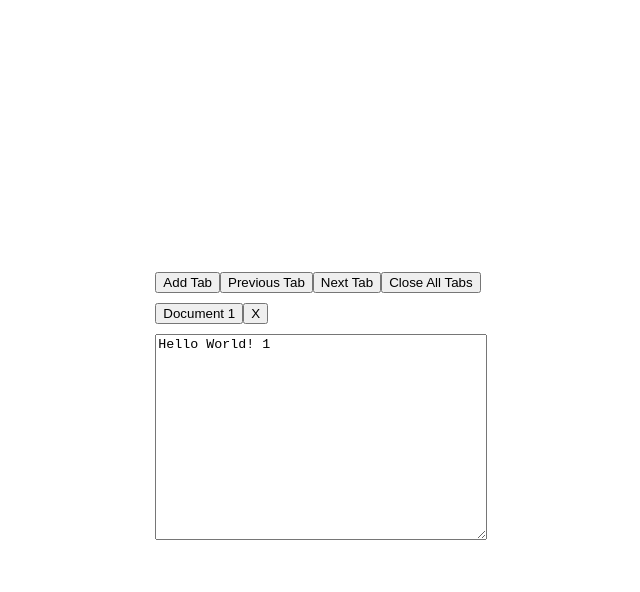
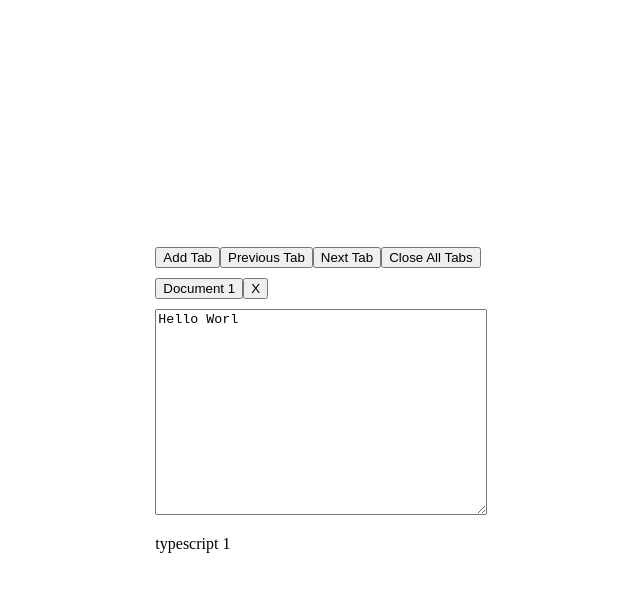
Before and after one commit to xosnrdev/TabKit, a React (Vite) app: page / in a window 1280 px wide. Both pictures are taken after a click on the button "Add Tab". Shown: the top 592 px of the page, without its empty margins (322-962 px from the left). Built offline with nearby package versions, Linux system fonts and the light colour scheme.

Commit message:
chore(tabSlice): efficiency and clean ups to make tabkit even better

```diff
--- a/src/DogFood.tsx
+++ b/src/DogFood.tsx
@@ -11,7 +11,8 @@ const TextEditor: FC = () => {
 			addTab({
 				title: `Document ${tabs.length + 1}`,
 				content: `Hello World! ${tabs.length + 1}`,
-				config: { persist: true, maxTabs: 5, reorderable:false },
+				meta: `typescript ${tabs.length + 1}`,
+				config: { maxTabs: 5, maxContentSize: 10, reorderable: true},
 			})
 
 		} catch (error) {
@@ -74,6 +75,9 @@ const TextEditor: FC = () => {
 					<textarea id="TextEditor" value={activeTab.content} onChange={handleTextChange} style={{ width: '100%', height: '200px' }} />
 				</div>
 			)}
+			{activeTab && (
+				<p>{activeTab.meta}</p>
+			)}
 		</div>
 	);
 };
--- a/src/context/tabSlice.ts
+++ b/src/context/tabSlice.ts
@@ -24,7 +24,7 @@ enum TabConfigOptions {
 }
 
 type TabConfig = {
-	[key in TabConfigOptions]?: key extends TabConfigOptions.MaxTabs | TabConfigOptions.MaxContentSize ? number : boolean;
+	readonly [key in TabConfigOptions]?: key extends TabConfigOptions.MaxTabs | TabConfigOptions.MaxContentSize ? number : boolean;
 };
 
 export interface Tab {
@@ -32,6 +32,7 @@ export interface Tab {
 	readonly title: string;
 	readonly content: string;
 	readonly isDirty: boolean;
+	readonly meta?: string
 	readonly config?: TabConfig;
 }
 
@@ -104,11 +105,16 @@ const tabsSlice = createSlice({
 				throw new TabError("Invalid tab content. Content must be a string.");
 			}
 
+			if (payload.meta !== undefined && typeof payload.meta !== "string") {
+				throw new TabError("Invalid meta content. Content must be a string.");
+			}
+
 			const newTab: Tab = {
 				id: generateTabId(),
 				...payload,
 				content: payload.content.length <= maxContentSize ? payload.content : payload.content.substring(0, maxContentSize),
 				isDirty: !!payload.content,
+				meta: payload.meta,
 				config: { ...defaultConfig, ...(payload.config || {}) },
 			};
 
@@ -182,21 +188,21 @@ const tabsSlice = createSlice({
 		switchTab: (state, { payload: direction }: PayloadAction<"next" | "previous">) => {
 			const { activeTabId, entities, ids } = state;
 			const currentIndex = ids.indexOf(activeTabId || "");
-
 			if (currentIndex !== -1) {
 				const length = ids.length;
+				const increment = direction === "next" ? 1 : -1;
 				let newIndex = currentIndex;
 
-				const increment = direction === "next" ? 1 : -1;
 				// Find the next reorderable tab index
-				for (let i = 1; i < length; i++) {
-					newIndex = (currentIndex + increment * i + length) % length;
-					if (entities[ids[newIndex]]?.config?.reorderable) {
-						break;
-					}
-				}
-				// Update activeTabId if the newIndex is different
-				if (newIndex !== currentIndex) {
+				do {
+					newIndex = (newIndex + increment + length) % length;
+				} while (
+					!entities[ids[newIndex]]?.config?.reorderable &&
+					newIndex !== currentIndex
+				);
+
+				// Update activeTabId if a reorderable tab is found
+				if (entities[ids[newIndex]]?.config?.reorderable) {
 					state.activeTabId = ids[newIndex];
 				}
 			}
@@ -257,32 +263,20 @@ export const {
 const persistTabsTransform = createTransform(
 	// Transform the inbound state
 	(S: TabState, _k) => {
-		let n = 0;
 		const { entities, ids } = S;
-
-		// Count the number of tabs to be persisted
-		for (const id of ids) {
-			const tab = entities[id];
-			if (tab && tab.config?.persist) {
-				n++;
-			}
-		}
-
-		let p = 0; // Index for persisted tabs
-		const q = new Array(n); // Array to store persisted tab ids
-		const r: TabState["entities"] = {}; // Object to store persisted tab entities
+		const persistedEntities: TabState["entities"] = {};
+		const persistedIds: TabState["ids"] = [];
 
 		// Iterate over ids and store persisted tabs
 		for (const id of ids) {
 			const tab = entities[id];
 			if (tab && tab.config?.persist) {
-				q[p] = id;
-				r[id] = tab;
-				p++;
+				persistedEntities[id] = tab;
+				persistedIds.push(id);
 			}
 		}
 
-		return { ...S, entities: r, ids: q };
+		return { ...S, entities: persistedEntities, ids: persistedIds };
 	},
 	// Transform the outbound state
 	(S: TabState, _k) => S,
```
Also changed, not shown: 1 other file (tests, documents, lock files or other folders).
